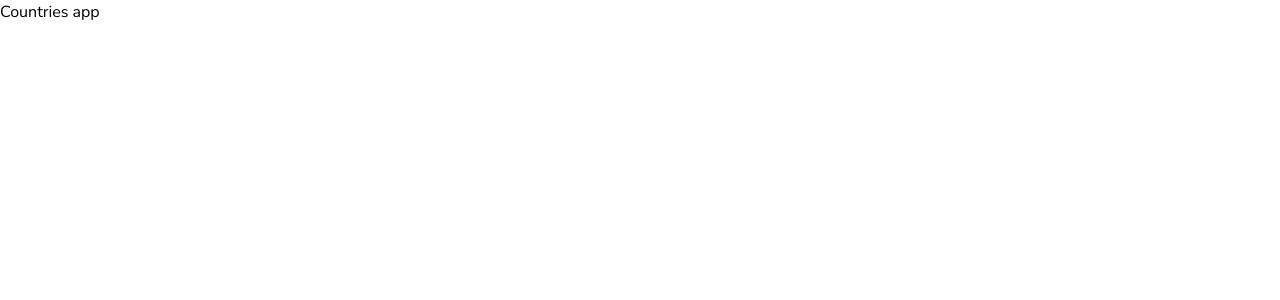
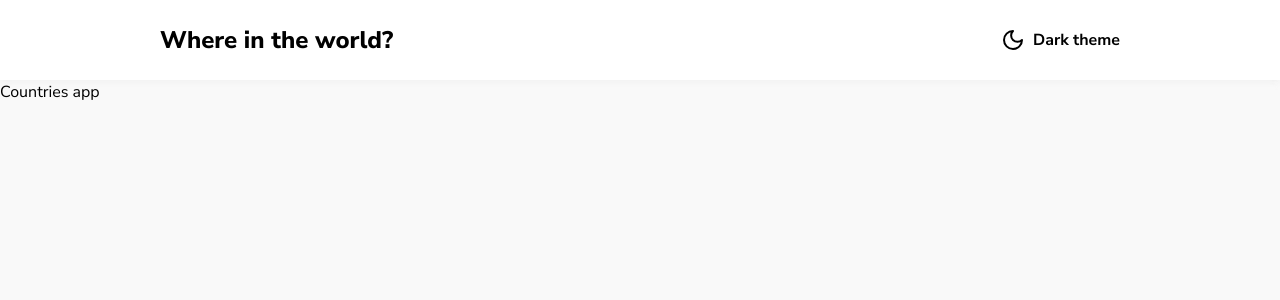
Before and after one commit to PChaparro/countries-landing-page, a Next.js app: page / in a window 1280 px wide. Shown: the top 300 px of the page. Built offline with nearby package versions, Linux system fonts and the light colour scheme.

Commit message:
feat: Header component and theme changing functionality

```diff
--- a/src/app/layout.tsx
+++ b/src/app/layout.tsx
@@ -1,6 +1,8 @@
+import { Header } from "@/components/Header";
 import "./globals.css";
 import type { Metadata } from "next";
 import { Nunito_Sans } from "next/font/google";
+import { ClientLayout } from "@/context/ClientLayout";
 
 const nunito = Nunito_Sans({ subsets: ["latin"] });
 
@@ -16,7 +18,16 @@ export default function RootLayout({
 }) {
   return (
     <html lang="en">
-      <body className={nunito.className}>{children}</body>
+      <body
+        className={`${nunito.className} bg-neutral-100/50 dark:bg-gray-700`}
+      >
+        <ClientLayout>
+          <>
+            <Header />
+            {children}
+          </>
+        </ClientLayout>
+      </body>
     </html>
   );
 }
--- /dev/null
+++ b/src/components/Header.tsx
@@ -0,0 +1,31 @@
+"use client";
+import React from "react";
+import { Container } from "@/components/layout/Container";
+import { Moon, Sun } from "lucide-react";
+import { useTheme } from "next-themes";
+
+export const Header = () => {
+  const { theme, setTheme } = useTheme();
+  const handleThemeChange = () => {
+    if (theme === "light") setTheme("dark");
+    else setTheme("light");
+  };
+
+  // Get the icon according to the theme
+  const ThemeIcon = theme === "light" ? Moon : Sun;
+  const ThemeIconColor = theme === "light" ? "black" : "white";
+
+  return (
+    <header className="py-6 bg-white shadow-md dark:bg-gray-600 shadow-neutral-200/25 dark:shadow-gray-800/20">
+      <Container>
+        <div className="flex flex-wrap items-center justify-center w-full gap-4 text-center xs:justify-between">
+          <h1 className="text-2xl font-extrabold">Where in the world?</h1>
+          <button className="flex gap-2 font-bold" onClick={handleThemeChange}>
+            <ThemeIcon size={24} color={ThemeIconColor} />
+            {theme === "light" ? "Dark" : "Light"} theme
+          </button>
+        </div>
+      </Container>
+    </header>
+  );
+};
--- /dev/null
+++ b/src/components/layout/Container.tsx
@@ -0,0 +1,5 @@
+import React from "react";
+
+export const Container = ({ children }: { children: React.ReactElement }) => {
+  return <div className="max-w-screen-lg px-8 mx-auto">{children}</div>;
+};
--- /dev/null
+++ b/src/context/ClientLayout.tsx
@@ -0,0 +1,14 @@
+"use client";
+import { ThemeProvider } from "next-themes";
+
+export const ClientLayout = ({
+  children,
+}: {
+  children: React.ReactElement;
+}) => {
+  return (
+    <ThemeProvider attribute="class" defaultTheme="light">
+      {children}
+    </ThemeProvider>
+  );
+};
```
